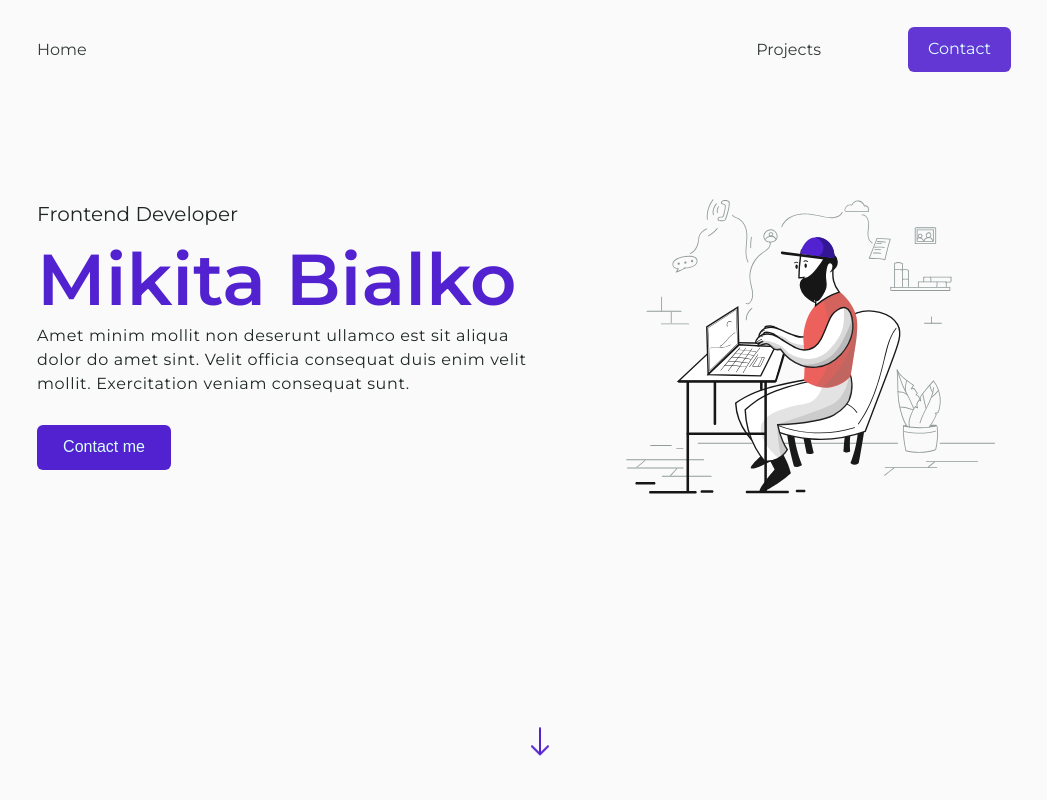
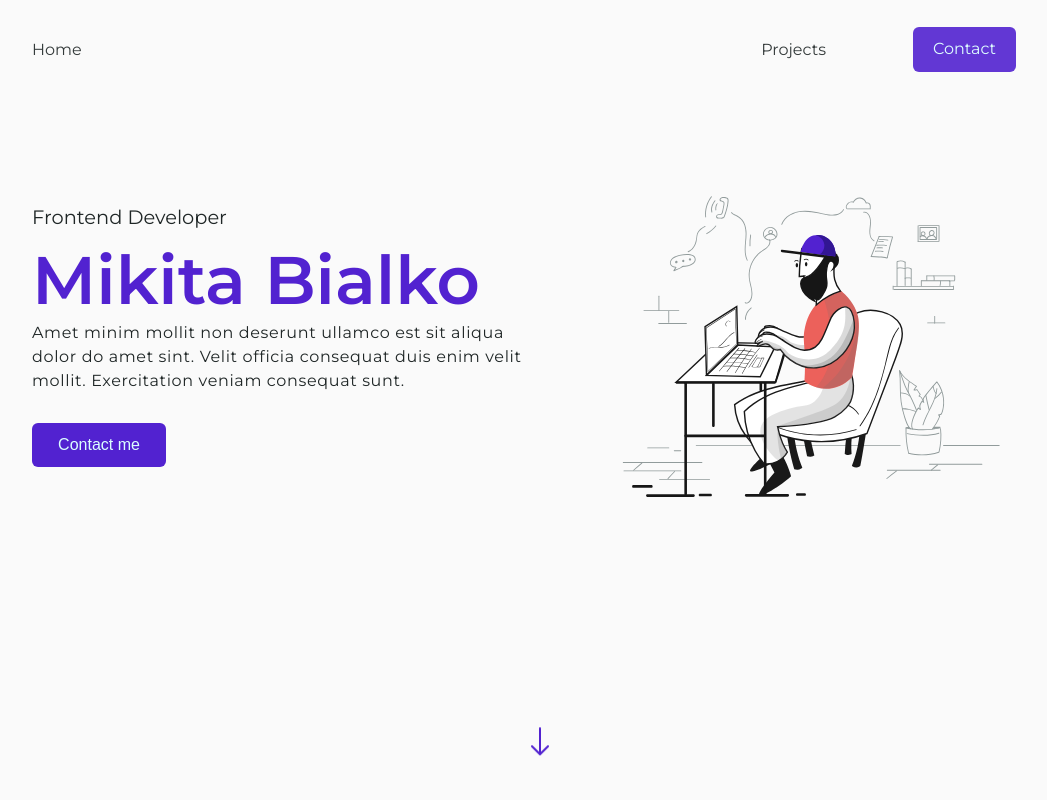
Before and after one commit to bloodyrainday/react-cv, a React app: page / in a window 1280 px wide. Shown: the top 800 px of the page, without its empty margins (116-1163 px from the left). Built offline with nearby package versions, Linux system fonts and the light colour scheme.

Commit message:
feat: add adept for Main section

```diff
--- a/src/components/Container.tsx
+++ b/src/components/Container.tsx
@@ -1,7 +1,7 @@
 import styled from "styled-components";
 
 export const Container = styled.div`
-  max-width: 1022px;
+  max-width: 1032px;
   padding: 0 24px;
   width: 100%;
   min-height: 100%;
--- a/src/layout/header/Header.tsx
+++ b/src/layout/header/Header.tsx
@@ -13,11 +13,12 @@ type Props = {};
 const navItems = ["Home", "Projects"];
 
 export const Header = (props: Props) => {
+  const [isOpen, setIsOpen] = React.useState(false);
   return (
     <StyledHeader>
       <Container>
         <Menu items={navItems} />
-        <MobileMenu items={navItems} />
+        <MobileMenu items={navItems} isOpen={isOpen} setIsOpen={setIsOpen} />
       </Container>
     </StyledHeader>
   );
--- a/src/layout/header/MobileMenu.tsx
+++ b/src/layout/header/MobileMenu.tsx
@@ -7,16 +7,21 @@ import { theme } from "../../styles/Theme.styled";
 
 type MobileMenuPropsType = {
   items: Array<string>;
+  isOpen: boolean;
+  setIsOpen: React.Dispatch<React.SetStateAction<boolean>>;
 };
 
 const MobileMenu = (props: MobileMenuPropsType) => {
   return (
     <StyledMobileMenu>
-      <BurgerButton isOpen={false}>
+      <BurgerButton
+        onClick={() => props.setIsOpen(!props.isOpen)}
+        isOpen={props.isOpen}
+      >
         <span></span>
       </BurgerButton>
 
-      <MobileMenuPopup isOpen={false}>
+      <MobileMenuPopup isOpen={props.isOpen}>
         <NavLinks items={props.items} />
         <Button as="a" title="Contact" />
       </MobileMenuPopup>
@@ -57,6 +62,7 @@ const BurgerButton = styled.button<{ isOpen: boolean }>`
       position: absolute;
       transform: translateY(-10px);
       border-radius: 10px;
+      transition: transform 0.1s ease-in-out;
     }
 
     &::after {
@@ -68,6 +74,7 @@ const BurgerButton = styled.button<{ isOpen: boolean }>`
       position: absolute;
       transform: translateY(10px);
       border-radius: 10px;
+      transition: transform 0.1s ease-in-out;
     }
 
     ${(props) =>
--- a/src/layout/sections/main/Main.tsx
+++ b/src/layout/sections/main/Main.tsx
@@ -5,6 +5,7 @@ import styled from "styled-components";
 import { FlexWrapper } from "../../../components/FlexWrapper";
 import { Container } from "../../../components/Container";
 import { theme } from "../../../styles/Theme.styled";
+import { font } from "../../../styles/Common";
 
 type Props = {};
 
@@ -44,6 +45,14 @@ export const Main = (props: Props) => {
   );
 };
 
+const UserInfo = styled.div`
+  max-width: 520px;
+
+  button {
+    width: 134px;
+  }
+`;
+
 const StyledMain = styled.section`
   display: flex;
   flex-direction: row;
@@ -52,29 +61,41 @@ const StyledMain = styled.section`
   gap: 0;
   padding-top: 15vh;
   height: 100vh;
-`;
 
-const UserInfo = styled.div`
-  max-width: 520px;
+  @media screen and (max-width: 1050px) {
+    ${FlexWrapper} {
+      flex-direction: column-reverse;
+      justify-content: center;
+    }
 
-  button {
-    width: 134px;
+    ${FlexWrapper} > svg {
+      margin-bottom: 70px;
+    }
+
+    ${UserInfo} {
+      text-align: center;
+    }
   }
 `;
 
 const Title = styled.h1`
-  font-size: 20px;
-  font-weight: 400;
+  ${font({ weight: 400, Fmax: 20, Fmin: 16 })}
   line-height: 23px;
   margin-bottom: 10px;
+
+  @media ${theme.media.mobile} {
+    margin-bottom: 12px;
+  }
 `;
 
 const Name = styled.span`
-  font-size: 72px;
-  font-weight: 600;
-  line-height: 87.77px;
-  color: ${theme.colors.primary};
+  ${font({ weight: 600, color: `${theme.colors.primary}`, Fmax: 72, Fmin: 40 })}
   margin-bottom: 11px;
+  white-space: nowrap;
+
+  @media ${theme.media.mobile} {
+    margin-bottom: 16px;
+  }
 `;
 
 const Text = styled.p`
@@ -82,7 +103,11 @@ const Text = styled.p`
   font-weight: 400;
   line-height: 24px;
   letter-spacing: 0.04em;
-  margin-bottom: 29px;
+  margin-bottom: 30px;
+
+  @media ${theme.media.mobile} {
+    margin-bottom: 16px;
+  }
 `;
 
 const ButtonArrow = styled.button`
--- /dev/null
+++ b/src/styles/Common.ts
@@ -0,0 +1,22 @@
+import { theme } from "./Theme.styled";
+
+type FontPropsType = {
+  weight?: number;
+  color?: string;
+  lineHeight?: string;
+  Fmin?: number;
+  Fmax?: number;
+};
+
+export const font = ({
+  weight,
+  color,
+  lineHeight,
+  Fmin,
+  Fmax,
+}: FontPropsType) => `
+    font-weight: ${weight || 400};
+    color: ${color || theme.colors.font};
+    lineHeight: ${lineHeight || "1.2"};
+    font-size: calc( (100vw - 360px)/(1440 - 360) * (${Fmax} - ${Fmin}) + ${Fmin}px);
+`;
--- a/src/styles/GlobalStyles.tsx
+++ b/src/styles/GlobalStyles.tsx
@@ -17,6 +17,8 @@ export const GlobalStyles = createGlobalStyle`
         font-style: normal;
         color: ${theme.colors.font};
         background-color: ${theme.colors.colorBg};
+        max-width: 1440px;
+        margin: 0 auto;
 
 
         ul {
```
